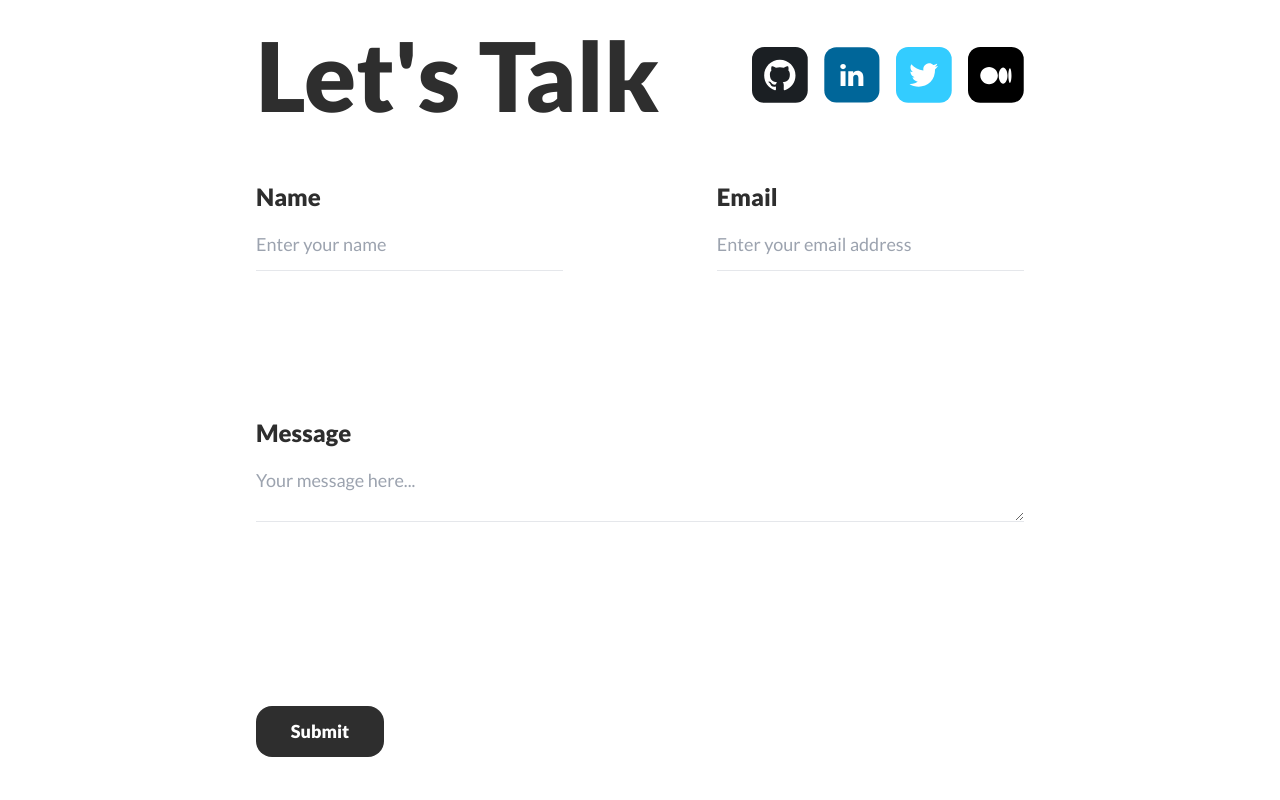
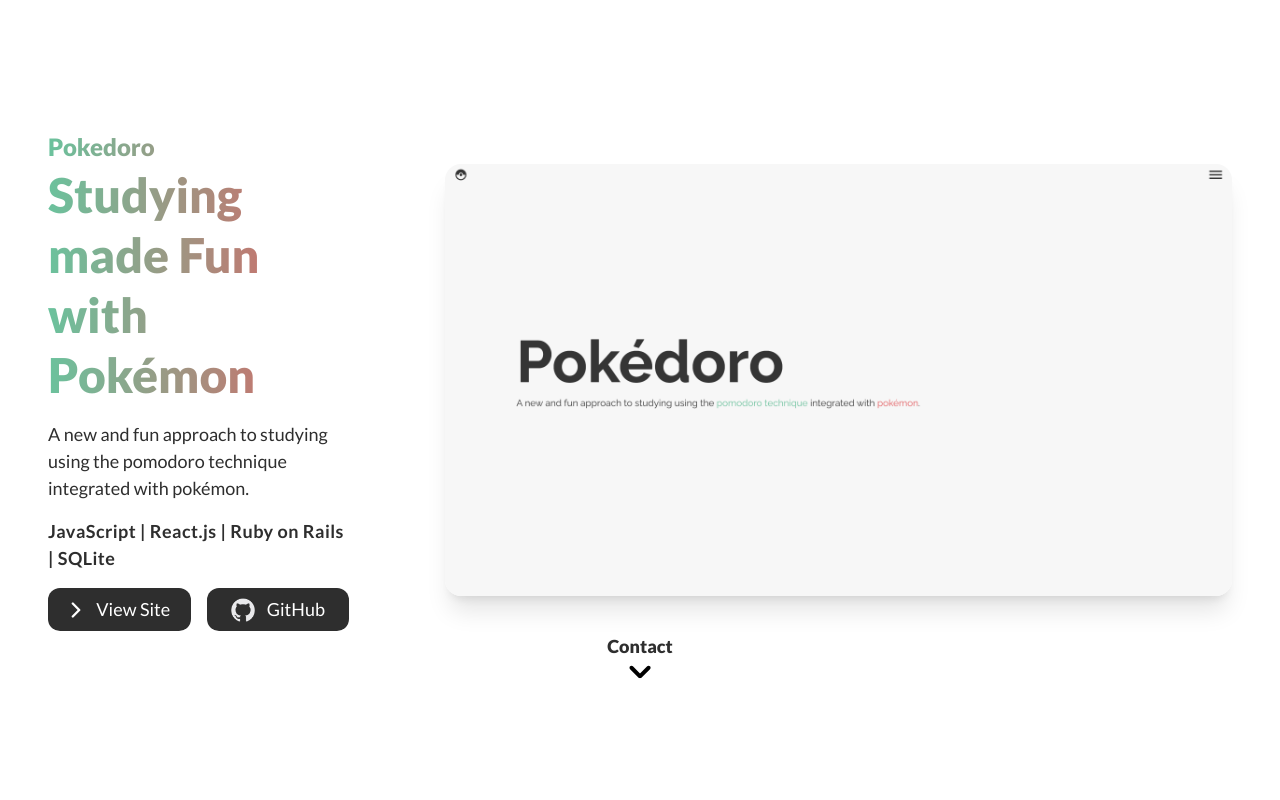
Before and after one commit to terrencejihoonjung/portfolio, a React (Vite) app: page / in a window 1280 px wide. Shown: the part 2420-3220 px from the top of the page. Built offline with nearby package versions, Linux system fonts and the light colour scheme.

Commit message:
added pokedoro project

```diff
--- a/src/pages/Home/Home.tsx
+++ b/src/pages/Home/Home.tsx
@@ -4,7 +4,8 @@ import About from "../About/About.tsx";
 import Project from "../Project/Project.tsx";
 import Contact from "../Contact/Contact.tsx";
 
-import GitHub from "../../assets/Git.png";
+import RestaurantReview from "../../assets/RestaurantReview.png";
+import Pokedoro from "../../assets/pokedoro.png";
 
 type HomeProps = {
   scrollToTarget: (target: HTMLElement) => void;
@@ -22,7 +23,18 @@ const projectData: ProjectType[] = [
     technologies: "TypeScript | React.js | Express.js | PostreSQL | AWS",
     deploymentLink: "",
     githubLink: "https://github.com/terrencejihoonjung/yelp-clone",
-    imageURL: GitHub,
+    imageURL: RestaurantReview,
+  },
+  {
+    id: 2,
+    title: "Pokedoro",
+    subtitle: "Studying made Fun with Pokémon",
+    description:
+      "A new and fun approach to studying using the pomodoro technique integrated with pokémon.",
+    technologies: "JavaScript | React.js | Ruby on Rails | SQLite",
+    deploymentLink: "",
+    githubLink: "https://github.com/terrencejihoonjung/pokedoro",
+    imageURL: Pokedoro,
   },
 ];
 
--- a/src/pages/Project/Project.tsx
+++ b/src/pages/Project/Project.tsx
@@ -2,7 +2,7 @@ import { useDarkMode } from "../../context/darkModeContext.tsx";
 import { text, container } from "../../data/aboutVariants.tsx";
 import DownArrow from "../../components/ui/DownArrow.tsx";
 import RightArrow from "../../components/ui/Project/RightArrow.tsx";
-import RestaurantReview from "../../assets/RestaurantReview.png";
+import GithubIcon from "../../assets/Git.png";
 import { motion, useInView, MotionConfig } from "framer-motion";
 import { useRef } from "react";
 import ProjectType from "./types/ProjectType.tsx";
@@ -17,8 +17,19 @@ function Project({ scrollToTarget, project }: ProjectProps) {
   const { isDarkMode } = useDarkMode();
   const isInView = useInView(ref, { once: true, amount: 0.5 });
 
+  const projectTextColor = (): string => {
+    switch (project.title) {
+      case "Restaurant Review":
+        return `bg-gradient-to-r from-fuchsia-500 to-yelp-red text-transparent bg-clip-text`;
+      case "Pokedoro":
+        return `bg-gradient-to-r from-pokedoro-green to-pokedoro-red text-transparent bg-clip-text`;
+      default:
+        return "";
+    }
+  };
+
   const nextScrollRef: string =
-    project.id < 1 ? `project_${project.id + 1}` : `contact`;
+    project.id < 2 ? `project_${project.id + 1}` : `contact`;
 
   function handleScroll() {
     const ref = document.getElementById(nextScrollRef) as HTMLElement | null;
@@ -44,7 +55,9 @@ function Project({ scrollToTarget, project }: ProjectProps) {
               className="px-12 flex flex-col basis-1/3 justify-center items-center"
             >
               <div className="space-y-4 font-lato flex flex-col justify-center items-start tablet:items-center desktop:items-start w-full h-3/5">
-                <div className="bg-gradient-to-r from-fuchsia-500 to-yelp-red text-transparent bg-clip-text flex flex-col items-start tablet:flex-row tablet:items-center desktop:items-start desktop:flex-col">
+                <div
+                  className={`${projectTextColor()} flex flex-col items-start tablet:flex-row tablet:items-center desktop:items-start desktop:flex-col`}
+                >
                   <h1 className="text-lg tablet:text-md desktop:text-lg font-black">
                     {project.title}
                   </h1>
@@ -71,7 +84,7 @@ function Project({ scrollToTarget, project }: ProjectProps) {
                     }
                     className={`${
                       project.deploymentLink === ""
-                        ? `bg-slate-400`
+                        ? `${isDarkMode ? `bg-slate-950` : `bg-slate-200`}`
                         : `hover:bg-green-500 hover:-translate-y-1 hover:shadow-2xl transition ease-in-out duration-200`
                     } ${
                       isDarkMode
@@ -98,7 +111,7 @@ function Project({ scrollToTarget, project }: ProjectProps) {
                     } basis-1/2 tablet:flex space-x-3 text-md justify-center items-center py-2 rounded-xl`}
                   >
                     <img
-                      src={project.imageURL}
+                      src={GithubIcon}
                       className={`h-6 w-6 ${isDarkMode ? "" : `invert`}`}
                     />
                     <span>GitHub</span>
@@ -118,7 +131,8 @@ function Project({ scrollToTarget, project }: ProjectProps) {
                     opacity: { duration: 2.5, ease: "backInOut" },
                     y: { duration: 2.5, ease: "backInOut" },
                   }}
-                  src={RestaurantReview}
+                  src={project.imageURL}
+                  className="shadow-xl rounded-2xl"
                 />
               </div>
             </motion.div>
@@ -128,24 +142,40 @@ function Project({ scrollToTarget, project }: ProjectProps) {
               className="flex justify-center items-center desktop:hidden w-full px-12 space-x-4 "
             >
               <button
+                disabled={project.deploymentLink === ""}
+                onClick={() =>
+                  window.open(`${project.deploymentLink}`, "_blank")
+                }
                 className={`${
+                  project.githubLink === ""
+                    ? `bg-slate-400`
+                    : `hover:bg-green-500 hover:-translate-y-1 hover:shadow-2xl transition ease-in-out duration-200`
+                } ${
                   isDarkMode
                     ? `text-text bg-background`
                     : `bg-text text-background`
-                } flex space-x-3 basis-1/2 hover:bg-green-500 transition ease-in-out duration-200 text-md justify-center items-center py-2 rounded-xl hover:shadow-2xl hover:-translate-y-1`}
+                } flex space-x-3 basis-1/2 text-md justify-center items-center py-2 rounded-xl`}
               >
                 <RightArrow isDarkMode={isDarkMode} />
                 <span>View Site</span>
               </button>
               <button
+                disabled={project.deploymentLink === ""}
+                onClick={() =>
+                  window.open(`${project.deploymentLink}`, "_blank")
+                }
                 className={`${
+                  project.githubLink === ""
+                    ? `bg-slate-400`
+                    : `hover:bg-green-500 hover:-translate-y-1 hover:shadow-2xl transition ease-in-out duration-200`
+                } ${
                   isDarkMode
                     ? `text-text bg-background`
                     : `bg-text text-background`
-                } flex basis-1/2 space-x-3 hover:bg-green-500 transition ease-in-out duration-200 text-md justify-center items-center py-2 rounded-xl hover:shadow-2xl hover:-translate-y-1`}
+                } flex space-x-3 basis-1/2 text-md justify-center items-center py-2 rounded-xl`}
               >
                 <img
-                  src={project.imageURL}
+                  src={GithubIcon}
                   className={`h-6 w-6 ${isDarkMode ? "" : `invert`}`}
                 />
                 <span>GitHub</span>
--- a/tailwind.config.js
+++ b/tailwind.config.js
@@ -32,6 +32,8 @@ export default {
         secondary: "#ddeafd",
         accent: "#3c83f6",
         "yelp-red": "#FF1A1A",
+        "pokedoro-green": "#6bc29d",
+        "pokedoro-red": "#e35b5f",
       },
       margin: {
         toast: "52rem",
```
Also changed, not shown: src/assets/pokedoro.png (added).
